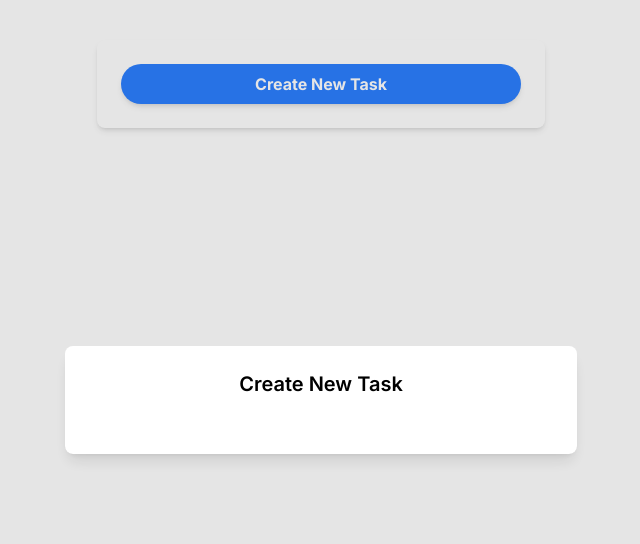
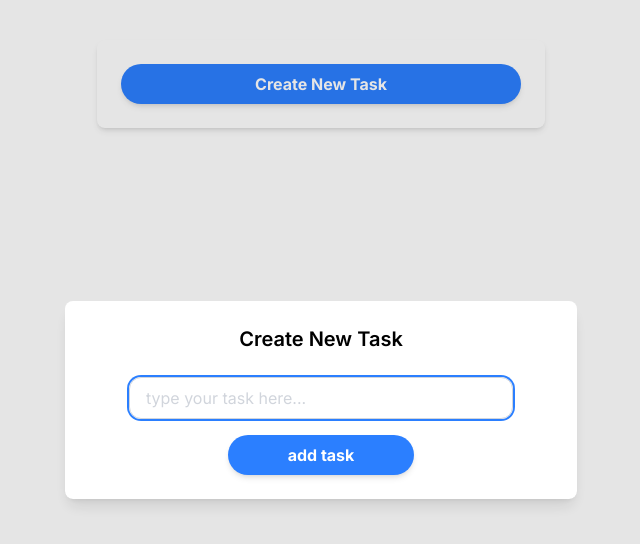
Before and after one commit to opmile/todo-checkbox, a React (Vite) app: page / in a window 1280 px wide. Both pictures are taken after a click on the button "Create New Task". Shown: the top 544 px of the page, without its empty margins (319-959 px from the left). Built offline with nearby package versions, Linux system fonts and the light colour scheme.

Commit message:
add form

```diff
--- a/src/App.jsx
+++ b/src/App.jsx
@@ -2,6 +2,7 @@ import Container from "./components/Container"
 import Toolbar from "./components/Toolbar"
 import { useState } from "react"
 import Modal from "./components/ui/Modal";
+import Form from "./components/ui/Form";
 
 function App() {
   const [isModalOpen, setIsModalOpen] = useState(false);
@@ -19,7 +20,9 @@ function App() {
           isOpen={toggleModal}
           onClose={toggleModal}
           title="Create New Task"
-        />
+        >
+          <Form onSubmit={toggleModal}/>
+        </Modal>
       )}
     </Container>
     </>
--- /dev/null
+++ b/src/components/ui/Form.jsx
@@ -0,0 +1,20 @@
+import InputText from './InputText';
+import Button from './Button';
+
+export default function Form({ onSubmit }) {
+    return (
+        <form
+            className="flex flex-col gap-4"
+            onSubmit={onSubmit}
+        >
+            <InputText
+                type="text"
+                name="taskDescription"
+                required
+            />
+            <Button type="submit" className='self-center w-2/5'>
+                add task
+            </Button>
+        </form>
+    );
+}
--- /dev/null
+++ b/src/components/ui/InputText.jsx
@@ -0,0 +1,8 @@
+export default function InputText() {
+    return (
+        <input
+            className="w-96 self-center px-4 py-2 border border-gray-300 rounded-xl focus:outline-none focus:ring-2 focus:ring-blue-500 placeholder-gray-300"
+            placeholder="type your task here..."
+        />
+    )
+}
--- a/src/components/ui/Modal.jsx
+++ b/src/components/ui/Modal.jsx
@@ -23,9 +23,7 @@ export default function Modal({ children, isOpen, onClose, title }) {
                         {title}
                     </ModalTitle>
 
-                    <div className="flex flex-col gap-4">
-                        {children}
-                    </div>
+                    {children}
                 </div>
 
             </dialog>
--- a/src/components/ui/ModalTitle.jsx
+++ b/src/components/ui/ModalTitle.jsx
@@ -1,6 +1,6 @@
 export default function ModalTitle({ children }) {
     return (
-        <h2 className="text-xl font-semibold mb-4 text-center">
+        <h2 className="text-xl font-semibold mb-2 text-center">
             {children}
         </h2>
     )
```
